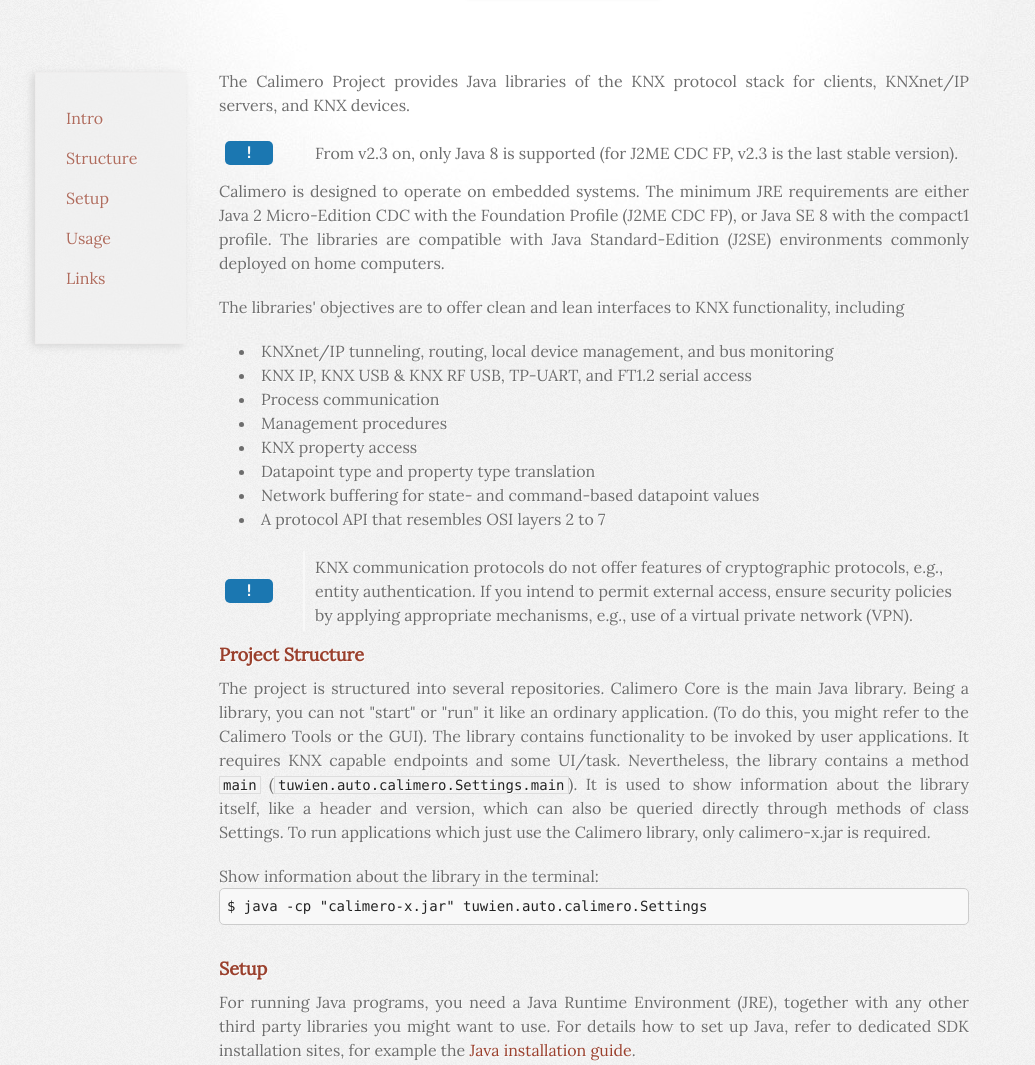
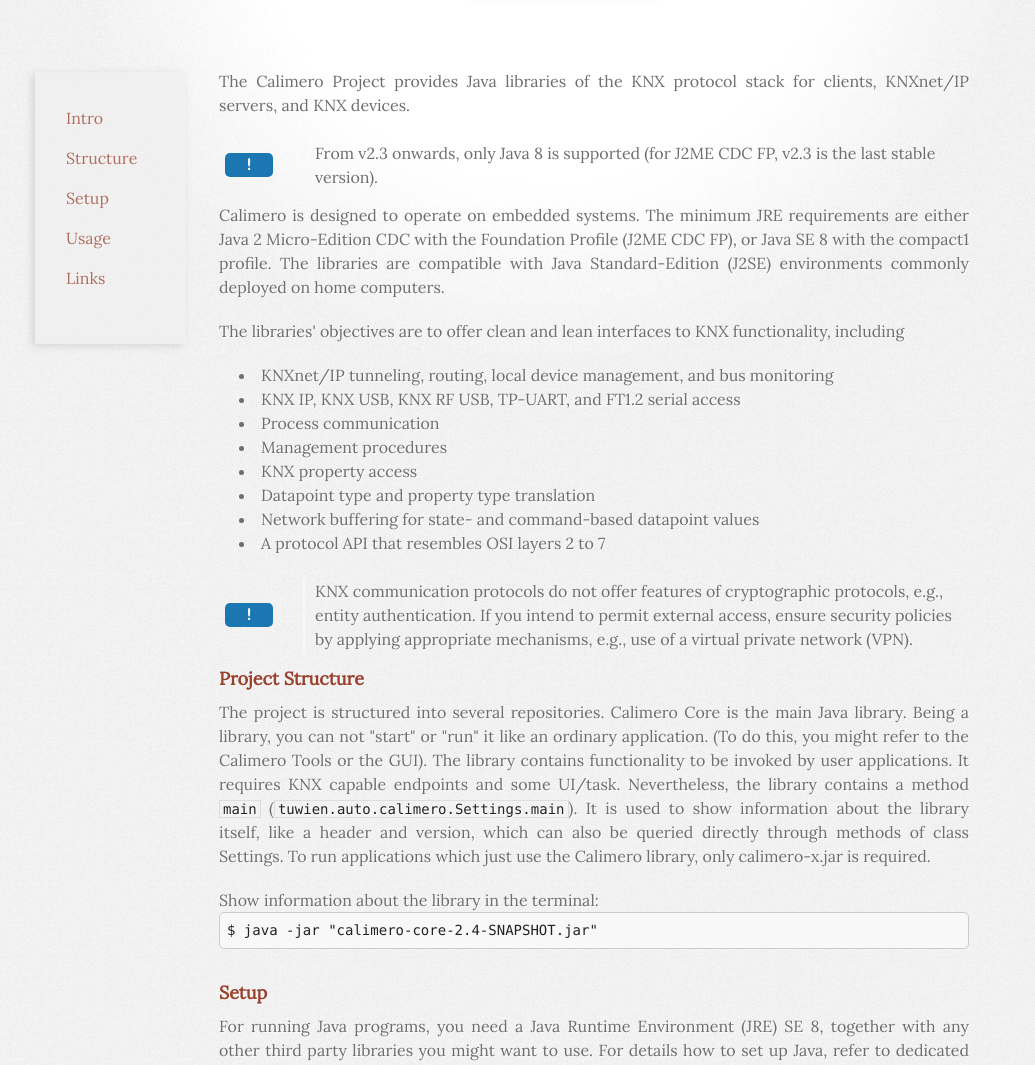
Before and after one commit to calimero-project/calimero-project.github.io, a plain HTML site: page index.html in a window 1280 px wide. Shown: the part 220-1285 px from the top of the page, without its empty margins (93-1128 px from the left). Drawn offline with nearby package versions, Linux system fonts and the light colour scheme; a web font is replaced by a local one.

Commit message:
Phrasing, update link to java installation guide

```diff
--- a/index.html
+++ b/index.html
@@ -54,7 +54,7 @@
               <td class="icon">
                 <div class="hint">!</div>
               </td>
-              <td class="note">From v2.3 on, only Java 8 is supported
+              <td class="note">From v2.3 onwards, only Java 8 is supported
               (for J2ME CDC FP, v2.3 is the last stable version).
               </td>
             </tr>
@@ -69,7 +69,7 @@
         <p>The libraries' objectives are to offer clean and lean interfaces to KNX functionality, including</p>
         <ul>
           <li>KNXnet/IP tunneling, routing, local device management, and bus monitoring</li>
-          <li>KNX IP, KNX USB & KNX RF USB, TP-UART, and FT1.2 serial access</li>
+          <li>KNX IP, KNX USB, KNX RF USB, TP-UART, and FT1.2 serial access</li>
           <li>Process communication</li>
           <li>Management procedures</li>
           <li>KNX property access</li>
@@ -104,14 +104,15 @@
           only calimero-x.jar is required.
         </p>
           Show information about the library in the terminal:
-        <pre>$ java -cp "calimero-x.jar" tuwien.auto.calimero.Settings</pre>
+        <pre>$ java -jar "calimero-core-2.4-SNAPSHOT.jar"</pre>
 
         <h3 id="setup">Setup</h3>
         <p>
-          For running Java programs, you need a Java Runtime Environment (JRE), together with any other third party
+          For running Java programs, you need a Java Runtime Environment (JRE) SE 8, together with any other third party
           libraries you might want to use. For details how to set up Java, refer to dedicated SDK installation sites,
-          for example the <a href="http://docs.oracle.com/javase/7/docs/webnotes/install/index.html" target="Install">
-            Java installation guide</a>.
+          for example the
+          <a href="https://docs.oracle.com/javase/8/docs/technotes/guides/install/install_overview.html" target="Install">
+          Java installation guide</a>.
         </p>
         <p>
           Put the Calimero
@@ -187,8 +188,7 @@
 
       <div id="footer">
         <footer>
-          Based on GitHub Tactile theme. Original webheader from <a href="http://www.freewebheaders.com"
-            target="Webheader">http://www.freewebheaders.com</a>.
+          Based on GitHub Tactile theme.
         </footer>
       </div>
     </div>
```
